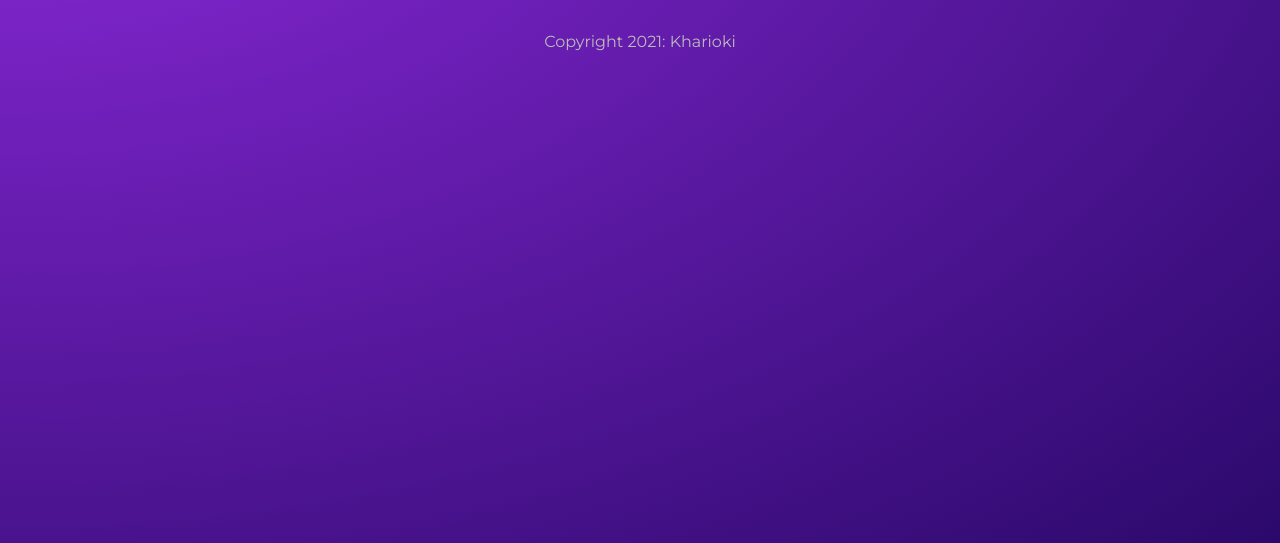
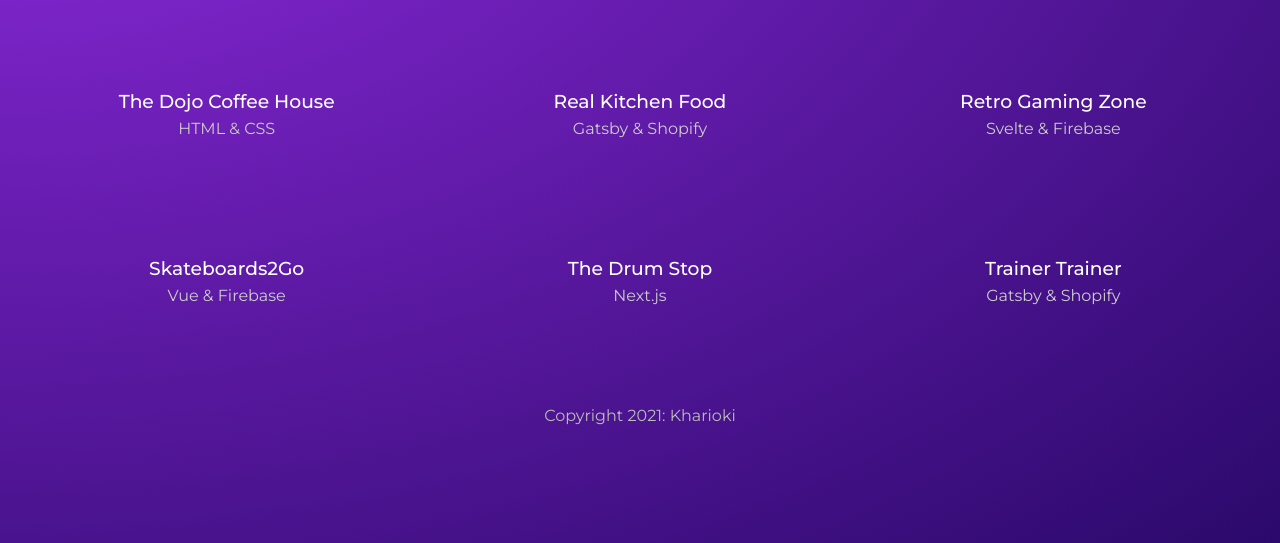
Before and after one commit to kharioki/Web-Warrior, a Gatsby site: page /projects in a window 1280 px wide. Shown: the part 257-800 px from the top of the page. Built offline with nearby package versions, Linux system fonts and the light colour scheme; Gatsby itself is replaced by a stand-in of ours.

Commit message:
fetching and listing

```diff
--- a/src/pages/projects/index.js
+++ b/src/pages/projects/index.js
@@ -1,14 +1,42 @@
+import { graphql, Link } from 'gatsby';
 import React from 'react'
 import Layout from "../../components/Layout"
 import * as styles from '../../styles/projects.module.css';
 
-export default function Projects() {
+export default function Projects({ data }) {
+    const projects = data.allMarkdownRemark.nodes;
     return (
         <Layout>
             <div className={styles.portfolio}>
                 <h2>Portfolio</h2>
                 <h3>Projects & Websites I've created</h3>
+                <div className={styles.projects}>
+                    {projects.map(project => (
+                        <Link to={'/projects/' + project.frontmatter.slug} key={project.id}>
+                            <div>
+                                <h3>{project.frontmatter.title}</h3>
+                                <p>{project.frontmatter.stack}</p>
+                            </div>
+                        </Link>
+                    ))}
+                </div>
             </div>
         </Layout>
     )
 }
+
+// export page query
+export const query = graphql`
+    query ProjectsPage {
+        allMarkdownRemark {
+            nodes {
+            html
+            frontmatter {
+                title
+                stack
+            }
+            id
+            }
+        }
+    }
+`;
--- a/src/styles/projects.module.css
+++ b/src/styles/projects.module.css
@@ -9,3 +9,18 @@
     font-size: 2em;
     font-weight: 400;
 }
+.projects {
+    display: grid;
+    grid-template-columns: 1fr 1fr 1fr;
+    grid-gap: 80px;
+    margin: 80px 20px;
+}
+.projects h3 {
+    text-align: center;
+    margin: 20px auto 0px;
+    font-weight: 500;
+}
+.projects p {
+    color: #ccc;
+    margin-top: 4px;
+}
```
